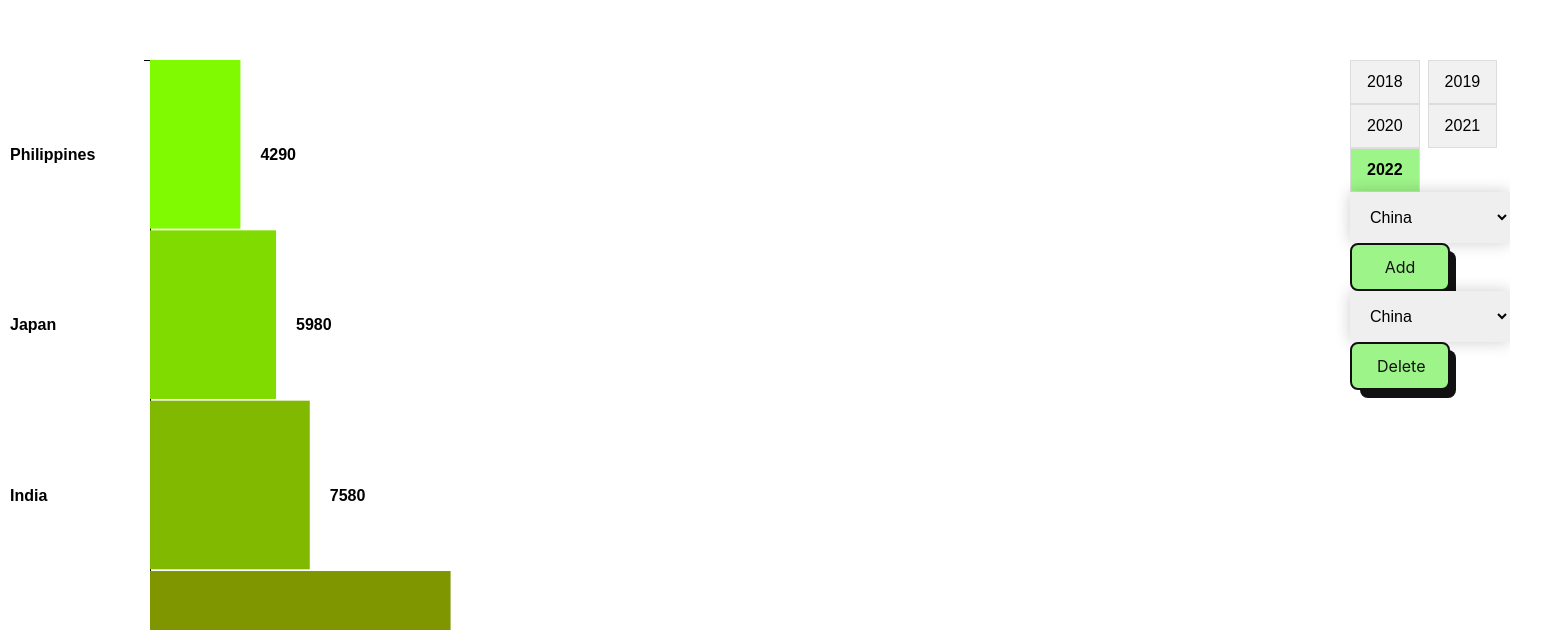
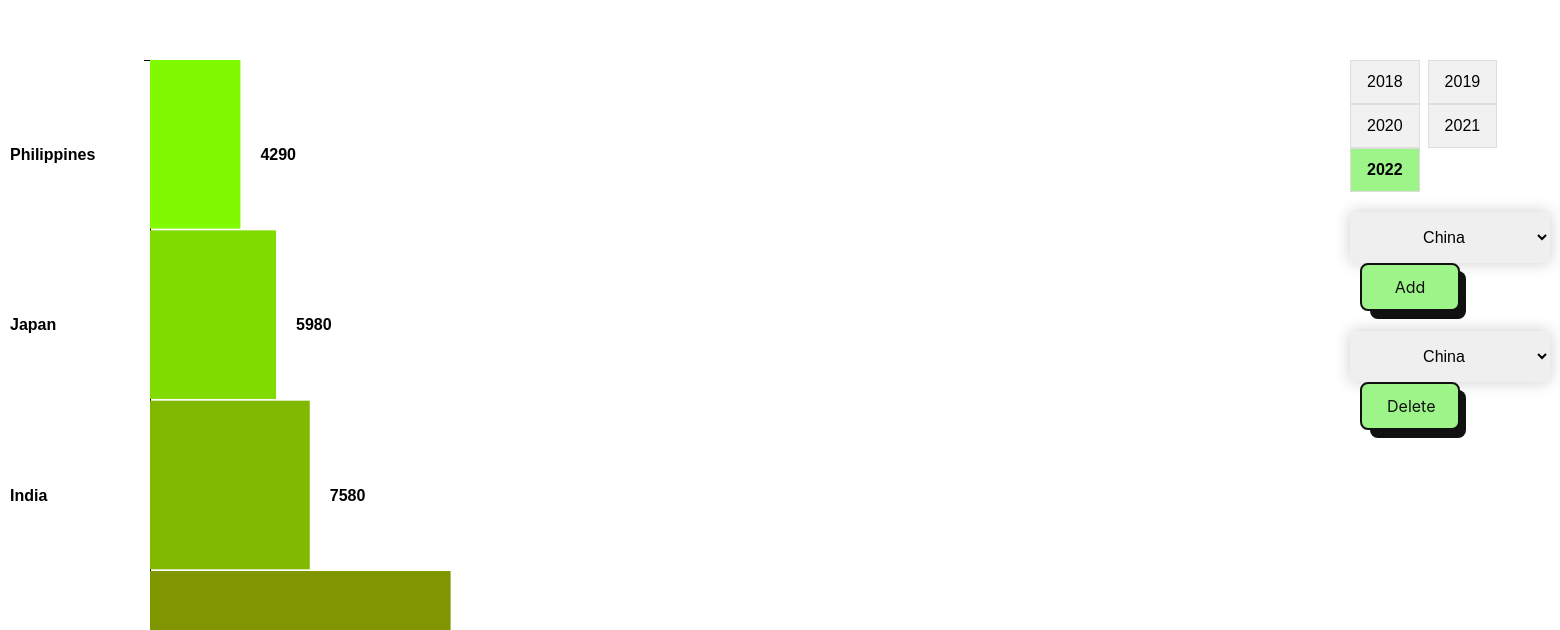
Before and after one commit to NTThanhTam/DSDV_project, a plain HTML site: page index.html in a window 1280 px wide. Shown: the part 1478-2108 px from the top of the page, 1560 px wide, since content can reach past the window. Drawn offline with Linux system fonts and the light colour scheme.

Commit message:
more css

```diff
--- a/index.html
+++ b/index.html
@@ -28,6 +28,7 @@
             exploring trends, regional variations, and the cultural significance of this beloved dish.</h3>
     </div>
     <div id="world_map_SVG">
+        <div class="year">
             <label class="year-select-label">Year of consumption:
                 <select id="year-select">
                     <option value="y2018">2018</option>
@@ -35,20 +36,20 @@
                     <option value="y2020">2020</option>
                     <option value="y2021">2021</option>
                     <option selected value="y2022">2022</option>
-
                 </select>
             </label>
+        </div>
     </div>
     <div id="bar_chart">
         <div id="bar_chart-svg"></div>
         <div id="modifyButtons">
             <div id="yearButtons"></div>
-            <div>
+            <div class="selectAdd">
                 <select id="countrySelect-add">
                 </select>
                 <button id="addButton">Add</button>
             </div>
-            <div>
+            <div class="selectDelete">
                 <select id="countrySelect-delete">
                 </select>
                 <button id="deleteButton">Delete</button>
--- a/style.css
+++ b/style.css
@@ -138,12 +138,14 @@ body {
   border: 0;
   outline: 0;
   font: inherit;
-  width: 10rem;
-  padding: 1rem 4rem 1rem 1rem;
+  width: 200px;
+  text-align: center;
+  padding: 1rem 0rem 1rem 0rem;
   color: black;
   border-radius: 0.25em;
   box-shadow: 0 0 1em 0 rgba(0, 0, 0, 0.2);
   cursor: pointer;
+  margin-right: 10px;
 }
 #countrySelect-add:focus {
     outline: none;
@@ -159,12 +161,14 @@ body {
   border: 0;
   outline: 0;
   font: inherit;
-  width: 10rem;
-  padding: 1rem 4rem 1rem 1rem;
+  width: 200px;
+  text-align: center;
+  padding: 1rem 0rem 1rem 0rem;
   color: black;
   border-radius: 0.25em;
   box-shadow: 0 0 1em 0 rgba(0, 0, 0, 0.2);
   cursor: pointer;
+  margin-right: 10px;
 }
 #countrySelect-delete:focus {
     outline: none;
@@ -196,6 +200,7 @@ body {
   user-select: none;
   -webkit-user-select: none;
   touch-action: manipulation;
+  margin-left: 10px;
 }
 
 #addButton:after {
@@ -247,6 +252,7 @@ body {
   user-select: none;
   -webkit-user-select: none;
   touch-action: manipulation;
+  margin-left: 10px;
 }
 
 #deleteButton:after {
@@ -283,3 +289,12 @@ body {
     padding: 0 40px;
   }
 }
+
+#yearButtons{
+  margin-bottom: 20px;
+}
+
+.selectAdd{
+  margin-bottom: 20px;
+
+}
```
Lines whose indentation alone changed are shown as unchanged.
